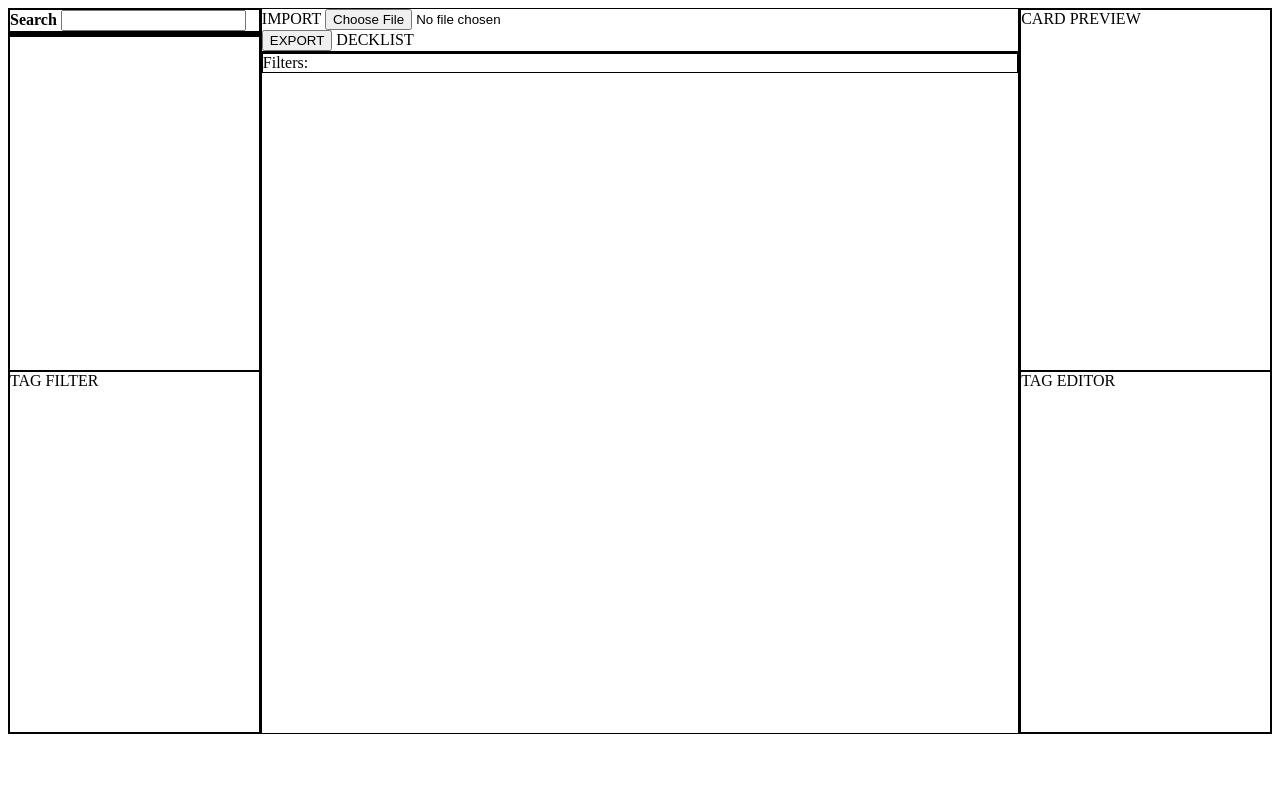
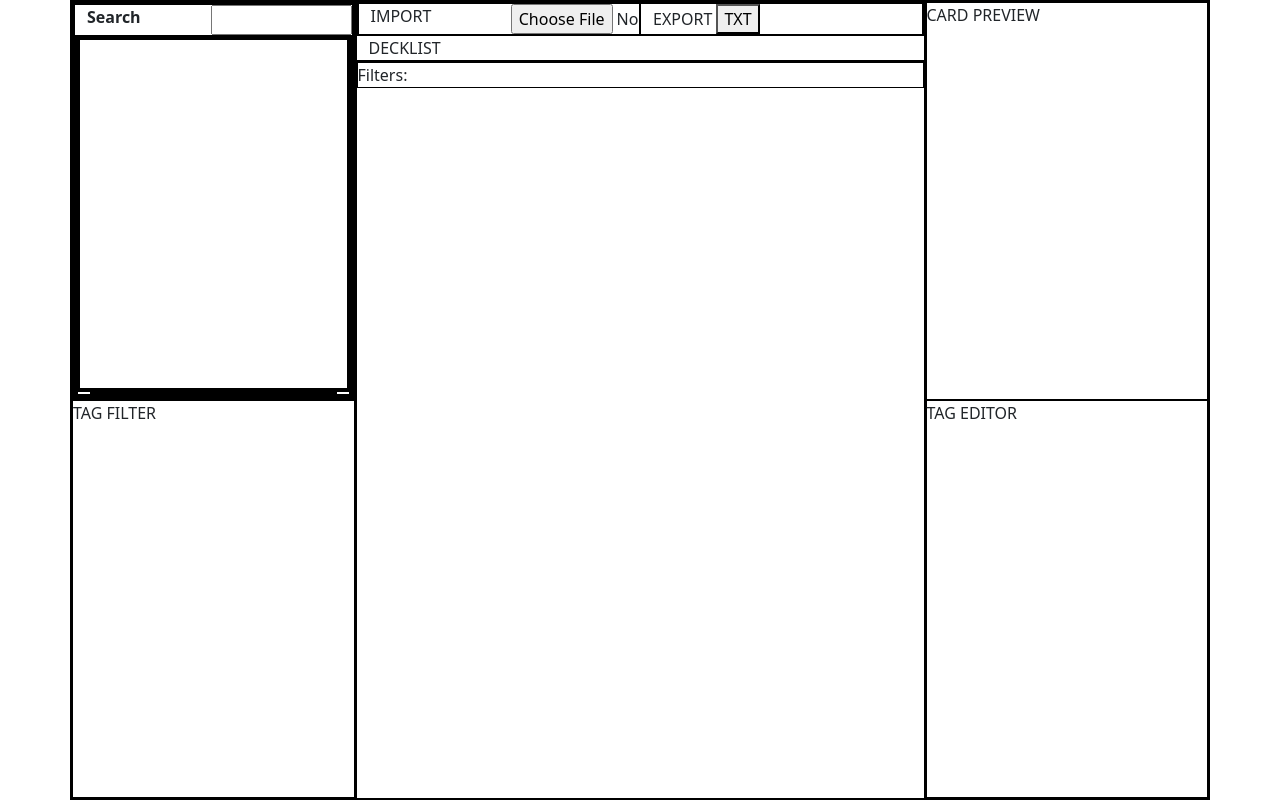
Before and after one commit to roman9891/deckbuilder, a website with bundled scripts: page index.html in a window 1280 px wide. Built offline with nearby package versions, Linux system fonts and the light colour scheme.

Commit message:
styling start

```diff
--- a/index.css
+++ b/index.css
@@ -1,4 +1,32 @@
+html {
+    height: 100%;
+}
+
 body {
+    height: 100%;
+}
+
+#app-container {
+    height: 100%;
+}
+
+div {
+    border: 1px solid black;
+}
+
+#dropdown-content-results {
+    height: 100%;
+    overflow: scroll;
+}
+
+#dropdown-menu {
+    height: 44vh;
+}
+
+#dropdown {
+    height: 100%;
+}
+/* body {
     display: grid;
     grid-template-columns: 1fr 3fr 1fr;
 }
@@ -17,11 +45,6 @@ div {
     grid-template-rows: 1fr 1fr;
 }
 
-#search-box {
-    height: 45vh;
-    overflow: scroll;
-}
-
 img {
     max-width: 100%;
     height: auto;
@@ -33,4 +56,4 @@ img {
 
 .is-commander {
     border: 1px solid burlywood;
-}
+} */
--- a/index.html
+++ b/index.html
@@ -5,26 +5,53 @@
         <meta name="viewport" content="width=device-width, initial-scale=1" />
         <link rel="stylesheet" href="index.css" />
         <title>Deckbuilder</title>
+        <link
+            href="https://cdn.jsdelivr.net/npm/bootstrap@5.3.1/dist/css/bootstrap.min.css"
+            rel="stylesheet"
+            integrity="sha384-4bw+/aepP/YC94hEpVNVgiZdgIC5+VKNBQNGCHeKRQN+PtmoHDEXuppvnDJzQIu9"
+            crossorigin="anonymous"
+        />
     </head>
-    <body>
-        <div id="left-panel">
-            <div id="search-box"></div>
-            <div id="tag-filter">TAG FILTER</div>
-        </div>
-        <div id="main-panel">
-            <form action="">
-                <label for="import-button">IMPORT</label>
-                <input type="file" id="import-button" accept=".txt" />
-            </form>
-            <button id="export-button">EXPORT</button>
-            DECKLIST
-            <div id="commander-container">COMMANDER</div>
-            <div id="decklist-container"></div>
-        </div>
-        <div id="right-panel">
-            <div id="card-preview">CARD PREVIEW</div>
-            <div id="tag-editor">TAG EDITOR</div>
+    <body class="container">
+        <div id="app-container" class="row">
+            <div id="left-panel" class="col-md-3">
+                <div id="search-box" class="row h-50"></div>
+                <div id="tag-filter" class="row h-50">TAG FILTER</div>
+            </div>
+            <div id="main-panel" class="col">
+                <div id="import-export-container" class="row">
+                    <div class="col">
+                        <form action="" class="row">
+                            <label for="import-button" class="col"
+                                >IMPORT</label
+                            >
+                            <input
+                                type="file"
+                                id="import-button"
+                                accept=".txt"
+                                class="col"
+                            />
+                        </form>
+                    </div>
+                    <div class="col">
+                        <label for="export-button" class="col">EXPORT</label>
+                        <button id="export-button" class="col">TXT</button>
+                    </div>
+                </div>
+                DECKLIST
+                <div id="commander-container" class="row">COMMANDER</div>
+                <div id="decklist-container" class="row"></div>
+            </div>
+            <div id="right-panel" class="col-md-3">
+                <div id="card-preview" class="row h-50">CARD PREVIEW</div>
+                <div id="tag-editor" class="row h-50">TAG EDITOR</div>
+            </div>
         </div>
         <script type="module" src="dist/index.js"></script>
+        <script
+            src="https://cdn.jsdelivr.net/npm/bootstrap@5.3.1/dist/js/bootstrap.bundle.min.js"
+            integrity="sha384-HwwvtgBNo3bZJJLYd8oVXjrBZt8cqVSpeBNS5n7C8IVInixGAoxmnlMuBnhbgrkm"
+            crossorigin="anonymous"
+        ></script>
     </body>
 </html>
--- a/src/components/autocomplete.ts
+++ b/src/components/autocomplete.ts
@@ -8,17 +8,23 @@ const createAutoComplete = (
     fetchData: Function
 ) => {
     root.innerHTML = `
-        <label><b>Search</b></label>
-        <input class="input">
-        <div class="dropdown">
-            <div class="dropdown-menu">
-                <div class="dropdown-content results"></div>
-            </div>
-        </div>
+        <div class="col">
+            <div class="row h-10">
+                <label class="col"><b>Search</b></label>
+                <input id="input" class="col">
+            <div>
+            <div class="row h-90">
+                <div id="dropdown" class="col">
+                    <div id="dropdown-menu" class="row">
+                        <div id="dropdown-content-results" class="col"></div>
+                    </div>
+                </div>
+            <div>
+        <div>
     `
     const input = root.querySelector('input')
-    const dropdown = root.querySelector('.dropdown')
-    const resultsWrapper = root.querySelector('.results')
+    const dropdown = root.querySelector('#dropdown')
+    const resultsWrapper = root.querySelector('#dropdown-content-results')
 
     const onInput = async (e) => {
         resultsWrapper.innerHTML = ''
```
